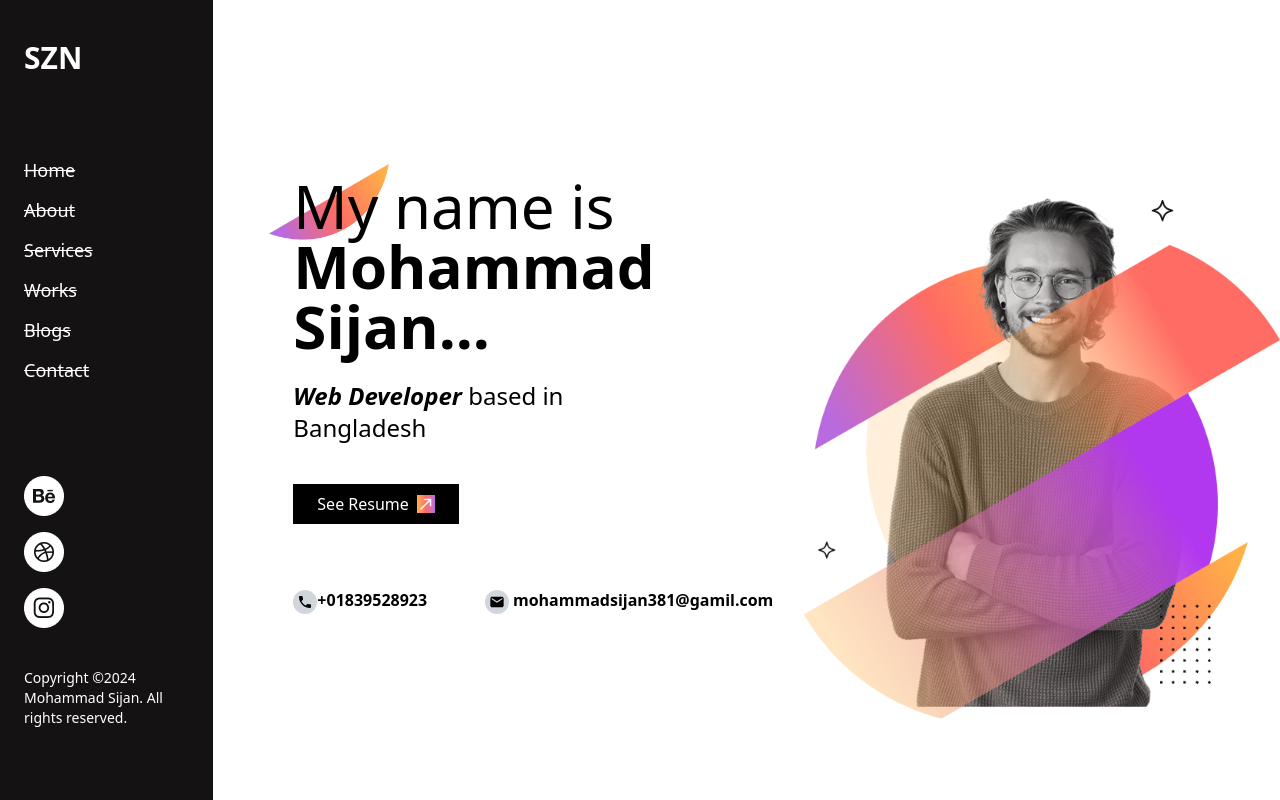
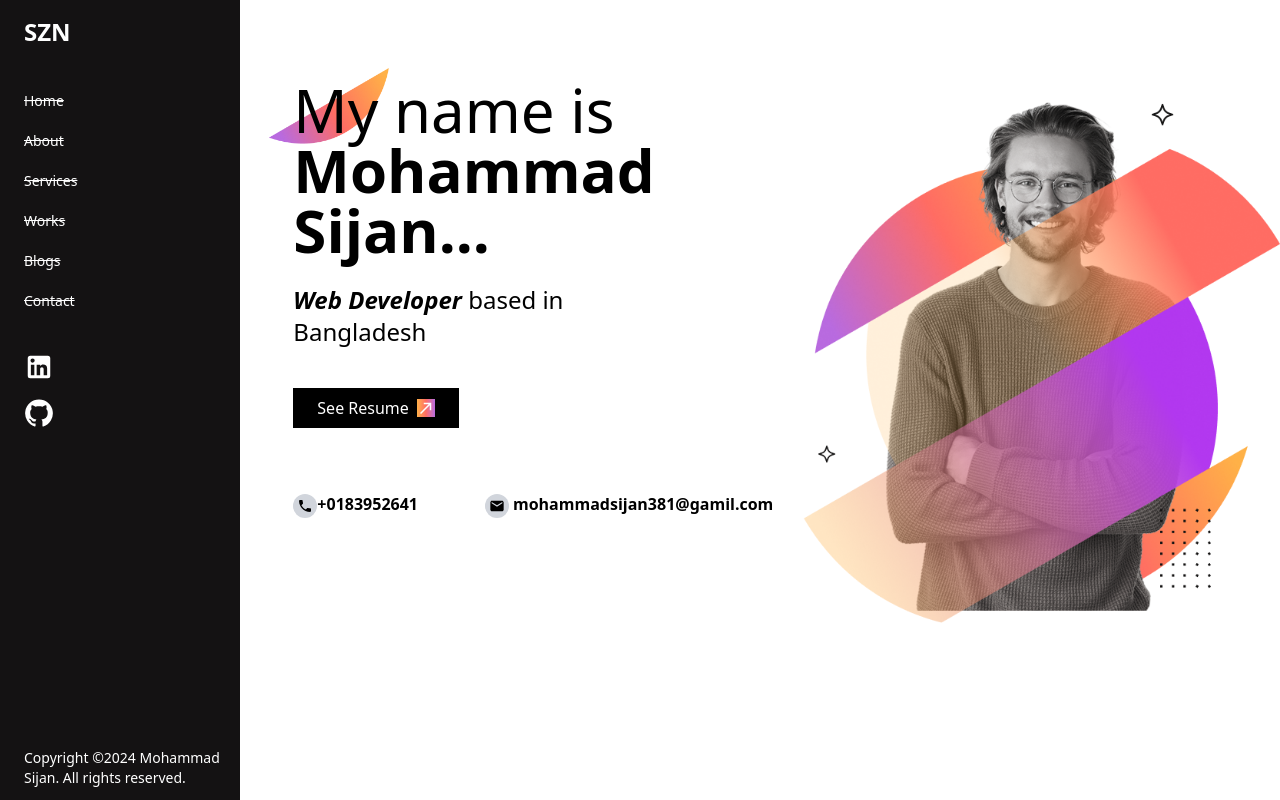
Before and after one commit to socratesssss/My-portfolio, a React (Vite) app: page / in a window 1280 px wide. Built offline with nearby package versions, Linux system fonts and the light colour scheme.

Commit message:
navbar and hero section

```diff
--- a/src/Component/Hero.jsx
+++ b/src/Component/Hero.jsx
@@ -4,17 +4,18 @@ import { Email } from "@mui/icons-material";
 import LocalPhoneIcon from "@mui/icons-material/LocalPhone";
 import { useState } from "react";
 function Hero() {
-  const Mobile = "01839528923";
+  const Mobile = "0183952641";
   const email = "mohammadsijan381@gamil.com";
 
 
-  const [showImage, setShowImage] = useState(false);
-  const handleClick = () => {
-    setShowImage(!showImage);
+
+  const openPDF = () => {
+    window.open("/Resume.pdf", "_blank");
   };
   return (
-    <section class="md:col-span-10">
-      <div className="flex flex-col md:flex-row pt-16 md:mt-28 ">
+    <section className="md:col-span-10">
+     <div>
+     <div className="flex flex-col md:flex-row pt-10 md:pt-0  md:mt-20 ">
         {/* left Section */}
         <div className="">
           <div>
@@ -35,32 +36,22 @@ function Hero() {
               Bangladesh
             </p>
             <button
-              onClick={handleClick}
-             className="bg-black text-white md:px-6 px-3 py-1 md:py-2 md:mt-10 mt-8 flex items-center">
-             {showImage ?"Hide Resume ": " See Resume"}{" "}
+              onClick={openPDF}
+             className="bg-black text-white md:px-6 px-3 cursor-pointer py-1 md:py-2 md:mt-10 mt-8 flex items-center">
+             See Resume
               <NorthEastIcon
                 sx={{ fontSize: 18, marginLeft: "8px" }}
-                className="text-white   bg-gradient-to-r from-[#FFB147] via-[#FF6C63] to-[#B86ADF]"
+                className="text-white   bg-gradient-to-r  from-[#FFB147] via-[#FF6C63] to-[#B86ADF]"
               />
             </button>
 
-            { showImage &&  <div className="image-container mt-4">
 
-              <img
-            src="Resume.jpg"  // Replace with your image path
-            alt="Your Image"
-            className="w-full h-auto z-50 absolute left-0 md:left-[40%] md:top-20 bg-red-400 max-w-md"
-          />
-
-        </div>
-
-            }
             <div className="flex flex-col md:flex-row gap-4 w-[120%] justify-between mt-8 md:mt-16 ">
               <a href={Mobile} className="font-semibold">
                 <LocalPhoneIcon className="bg-gray-300 p-1 rounded-full" />+
                 {Mobile}
               </a>
-              <a  href={`mailto:${email}`} className="font-semibold">
+              <a  href={`tel:${email}`} className="font-semibold">
                 <Email className="bg-gray-300 p-1 rounded-full" /> {email}
               </a>
             </div>
@@ -72,6 +63,7 @@ function Hero() {
           <img src="/Img.png" className=" " alt="Img.png" />
         </div>
       </div>
+     </div>
     </section>
   )
 }
--- a/src/Component/Navbar.jsx
+++ b/src/Component/Navbar.jsx
@@ -1,59 +1,86 @@
-import React, { useState } from 'react';
-import MenuIcon from '@mui/icons-material/Menu';
-import CloseIcon from '@mui/icons-material/Close';
+import React, { useState } from "react";
+import MenuIcon from "@mui/icons-material/Menu";
+import CloseIcon from "@mui/icons-material/Close";
+import LinkedInIcon from "@mui/icons-material/LinkedIn";
+import GitHubIcon from "@mui/icons-material/GitHub";
 
 function Navbar() {
-  const [mobileOpen, setMobileOpen] = React.useState(false);
+  const [mobileOpen, setMobileOpen] = useState(false);
+  const handleDrawerToggle = () => {
+    setMobileOpen(!mobileOpen);
+  };
 
-  const handleDrawerToggle = () => {
-    setMobileOpen((prevState) => !prevState);
-  };
   const navItem = ["Home", "About", "Services", "Works", "Blogs", "Contact"];
+
   return (
-    <div className='absolute z-50 md:relative  md:col-span-2 ' >
-      <button className='absolute  md:hidden  ' onClick={handleDrawerToggle}>
-        {mobileOpen ? <button> <CloseIcon sx={{ fontSize: 40, marginLeft:' 138px', color: 'white', backgroundColor:'' }} /></button> : <button> <MenuIcon sx={{ fontSize: 40,marginTop:'10px', marginLeft: '10px' }} /> </button> }
-      </button>
-      <div className={`${mobileOpen ? '  block ' : 'hidden'} md:inline-block  pb-67 md:pb-0 w-46 md:w-full min-h-screen px-4 md:px-6 bg-[#141213]`}>
-        <header className="pt-10">
-          <h3 className="text-2xl md:text-3xl font-bold text-white">SZN</h3>
+    <section className="z-50  absolute md:relative min-h-screen ">
+    <div>
+        {/* Mobile Toggle Button */}
+        <div className="w-full relative bg-amber-300">
+        {mobileOpen ? (
+          <button
+            className="fixed top-4 right-0 z-50"
+            onClick={handleDrawerToggle}
+          >
+            <CloseIcon sx={{ fontSize: 32, marginRight: 20, color: "white" }} />
+          </button>
+        ) : (
+          <button
+            className="absolute top-4 left-4 md:hidden z-50"
+            onClick={handleDrawerToggle}
+          >
+            {" "}
+            <MenuIcon sx={{ fontSize: 32, color: "black" }} />
+          </button>
+        )}
+      </div>
+
+      {/* Sidebar */}
+      <div
+        className={`${
+          mobileOpen ? "block" : "hidden"
+        } md:block bg-[#141213] text-white fixed  top-0 left-0 min-h-screen h-full w-60 px-6 pt-4 transition-all duration-300 ease-in-out`}
+      >
+        <header>
+          <h3 className="text-2xl font-bold">SZN</h3>
         </header>
 
-        <nav className="mt-20">
-          <ul className="flex flex-col gap-3">
+        {/* Navigation Links */}
+        <nav className="mt-10">
+          <ul className="flex flex-col gap-4">
             {navItem.map((text, index) => (
               <li key={index}>
-                <button className="text-white text-base md:text-lg  border-b border-white md:border-none hover:text-gray-400 transition-colors">
-                 <del>{text}</del>
+                <button className="text-white text-sm cursor-pointer border-b border-white md:border-none hover:text-gray-400 transition">
+                  <del>{text}</del>
                 </button>
               </li>
             ))}
           </ul>
         </nav>
 
-        <footer className="mt-20 pt-10 relative bottom-7">
-          <div className="flex flex-col gap-4">
-            <button>
-              <img className="w-8 md:w-10" src="./Goggle.png" alt="Google" />
-            </button>
-            <button>
-              <img className="w-8 md:w-10" src="./icon.png" alt="Icon" />
-            </button>
-            <button>
-              <img className="w-8 md:w-10" src="./Instagram.png" alt="Instagram" />
-            </button>
-            <p className="mt-6 text-white hidden md:block   font-light text-xs md:text-sm">
+        {/* Footer Social Icons */}
+        <footer className="mt-auto pt-10 flex flex-col gap-4">
+          <a
+            href="https://www.linkedin.com/in/mohammad-sijan-883205341/"
+            target="_blank"
+            rel="noreferrer"
+          >
+            <LinkedInIcon sx={{ color: "white", fontSize: 30 }} />
+          </a>
+          <a
+            href="https://github.com/socratesssss"
+            target="_blank"
+            rel="noreferrer"
+          >
+            <GitHubIcon sx={{ color: "white", fontSize: 30 }} />
+          </a>
+          <p className=" absolute bottom-3 text-white    font-light text-xs md:text-sm">
             Copyright ©2024 Mohammad Sijan. All rights reserved.
           </p>
-          </div>
-
         </footer>
-        <p className="mt-6 text-white absolute bottom-4 md:hidden  font-light text-xs md:text-sm">
-            Copyright ©2024 Mohammad Sijan. All rights reserved.
-          </p>
-
       </div>
     </div>
+    </section>
   );
 }
 
--- a/src/Layout.jsx
+++ b/src/Layout.jsx
@@ -7,13 +7,15 @@ import Navbar from "./Component/Navbar";
 
 function Layout() {
   return (
-    <div  className='w-full  md:grid grid-cols-12 min-h-screen bg-[#FFFFFF]  '>
-      <Navbar/>
+    <div className="md:grid grid-cols-12">
+  <div className="md:col-span-2">
+    <Navbar />
+  </div>
+  <main className="md:col-span-10">
+    <Outlet />
+  </main>
+</div>
 
-      <Outlet/>
-
-
-    </div>
   );
 }
 
```
